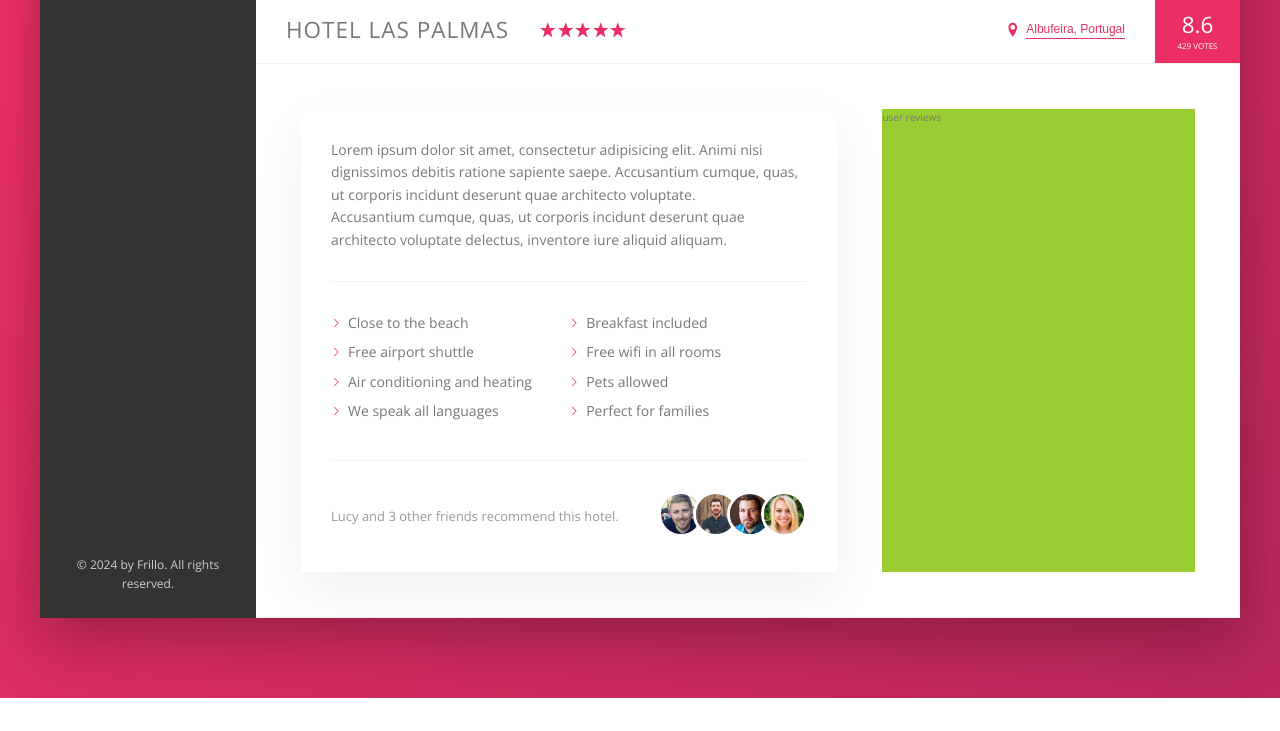
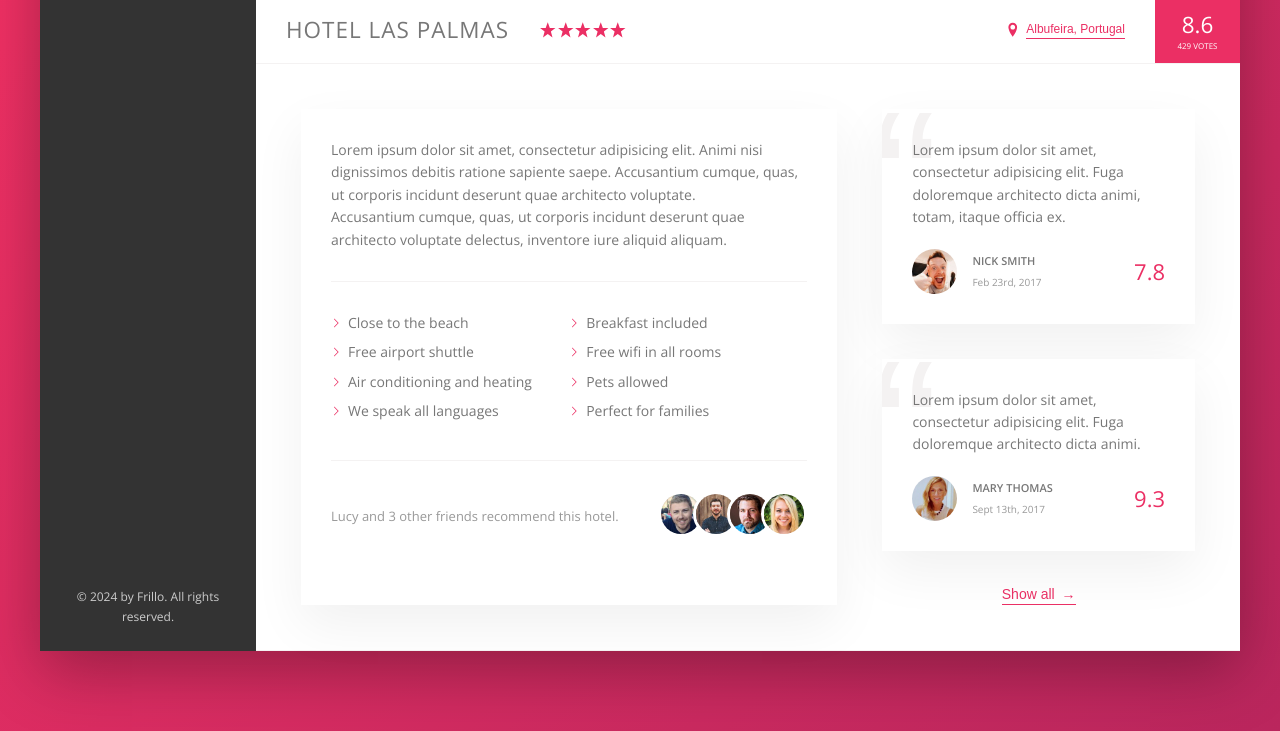
Before and after one commit to LTop23/Frillo, a website: page index.html in a window 1280 px wide. Shown: the part 538-1269 px from the top of the page. Before the commit the page ends 1236 px from the top, so only its background shows below. Drawn offline with nearby package versions, Linux system fonts and the light colour scheme.

Commit message:
User reviews section

```diff
--- a/index.html
+++ b/index.html
@@ -198,7 +198,47 @@
                 </div>
               </div>
             </div>
-            <div class="user-reviews">user reviews</div>
+            <div class="user-reviews">
+              <figure class="review">
+                <blockquote class="review__text">
+                  Lorem ipsum dolor sit amet, consectetur adipisicing elit. Fuga
+                  doloremque architecto dicta animi, totam, itaque officia ex.
+                </blockquote>
+                <figcaption class="review__user">
+                  <img
+                    src="img/user-1.jpg"
+                    alt="User 1"
+                    class="review__photo"
+                  />
+                  <div class="review__user-box">
+                    <p class="review__user-name">Nick Smith</p>
+                    <div class="review__user-date">Feb 23rd, 2017</div>
+                  </div>
+                  <div class="review__rating">7.8</div>
+                </figcaption>
+              </figure>
+
+              <figure class="review">
+                <blockquote class="review__text">
+                  Lorem ipsum dolor sit amet, consectetur adipisicing elit. Fuga
+                  doloremque architecto dicta animi.
+                </blockquote>
+                <figcaption class="review__user">
+                  <img
+                    src="img/user-2.jpg"
+                    alt="User 2"
+                    class="review__photo"
+                  />
+                  <div class="review__user-box">
+                    <p class="review__user-name">Mary Thomas</p>
+                    <div class="review__user-date">Sept 13th, 2017</div>
+                  </div>
+                  <div class="review__rating">9.3</div>
+                </figcaption>
+              </figure>
+
+              <button class="btn-inline">Show all <span>&rarr;</span></button>
+            </div>
           </div>
         </main>
       </div>
--- a/sass/_components.scss
+++ b/sass/_components.scss
@@ -273,10 +273,19 @@
   display: inline-block;
   background-color: transparent;
   cursor: pointer;
-  transition: 0.2s;
+  transition: all 0.2s;
+
+  & span {
+    margin-left: 3px;
+    transition: margin-left 0.2s;
+  }
 
   &:hover {
     color: var(--color-grey-dark-1);
+
+    span {
+      margin-left: 8px;
+    }
   }
 
   &:focus {
@@ -374,3 +383,64 @@
     }
   }
 }
+///////////////////////////////////////////
+///
+/// REVIEWS
+.review {
+  background-color: #fff;
+  box-shadow: var(--shadow-light);
+  padding: 3rem;
+  margin-bottom: 3.5rem;
+  position: relative;
+  overflow: hidden;
+
+  &__text {
+    margin-bottom: 2rem;
+    z-index: 10;
+    position: relative;
+  }
+  &__user {
+    display: flex;
+    align-items: center;
+    justify-content: center;
+  }
+  &__photo {
+    height: 4.5rem;
+    width: 4.5rem;
+    border-radius: 50%;
+    margin-right: 1.5rem;
+  }
+  &__user-box {
+    margin-right: auto;
+  }
+
+  &__user-name {
+    font-size: 1.1rem;
+    font-weight: 600;
+    text-transform: uppercase;
+    margin-bottom: 0.4rem;
+  }
+
+  &__user-date {
+    font-size: 1rem;
+    color: var(--color-grey-dark-3);
+  }
+
+  &__rating {
+    color: var(--color-primary);
+    font-size: 2.2rem;
+    font-weight: 300;
+  }
+
+  &::before {
+    content: "\201C";
+    position: absolute;
+    top: -2.75rem;
+    left: -1rem;
+    line-height: 1;
+    font-size: 20rem;
+    color: var(--color-grey-light-2);
+    font-family: sans-serif;
+    z-index: 1;
+  }
+}
--- a/sass/_layout.scss
+++ b/sass/_layout.scss
@@ -38,6 +38,7 @@
 }
 
 .detail {
+  font-size: 1.4rem;
   display: flex;
   padding: 4.5rem;
   border-color: var(--color-grey-light-1);
@@ -45,7 +46,6 @@
 }
 
 .description {
-  font-size: 1.4rem;
   background-color: #fff;
   box-shadow: var(--shadow-light);
   padding: 3rem;
@@ -54,6 +54,9 @@
 }
 
 .user-reviews {
-  background-color: yellowgreen;
   flex: 1;
+
+  display: flex;
+  flex-direction: column;
+  align-items: center;
 }
```
Also changed, not shown: css/style.compile.css, 1 other file.
